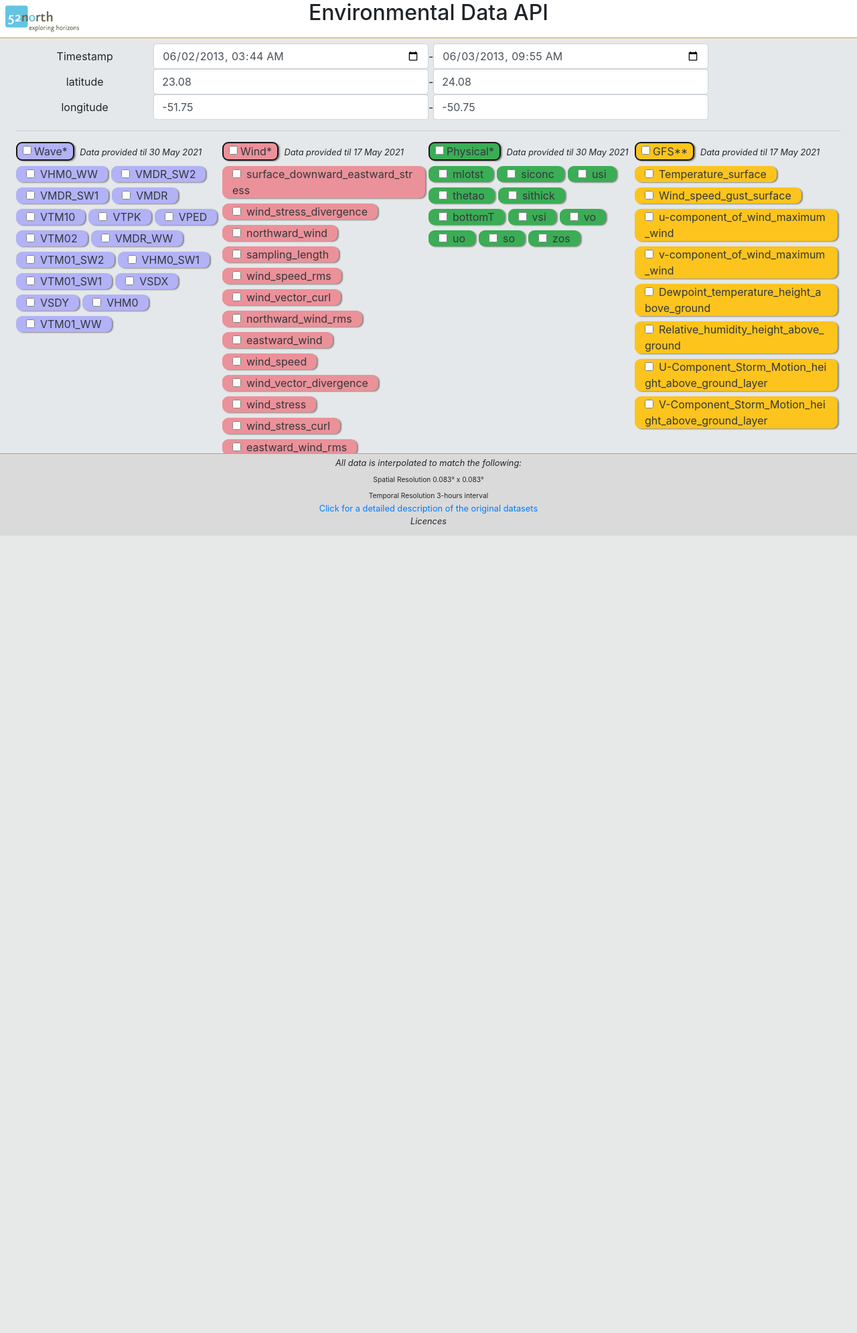
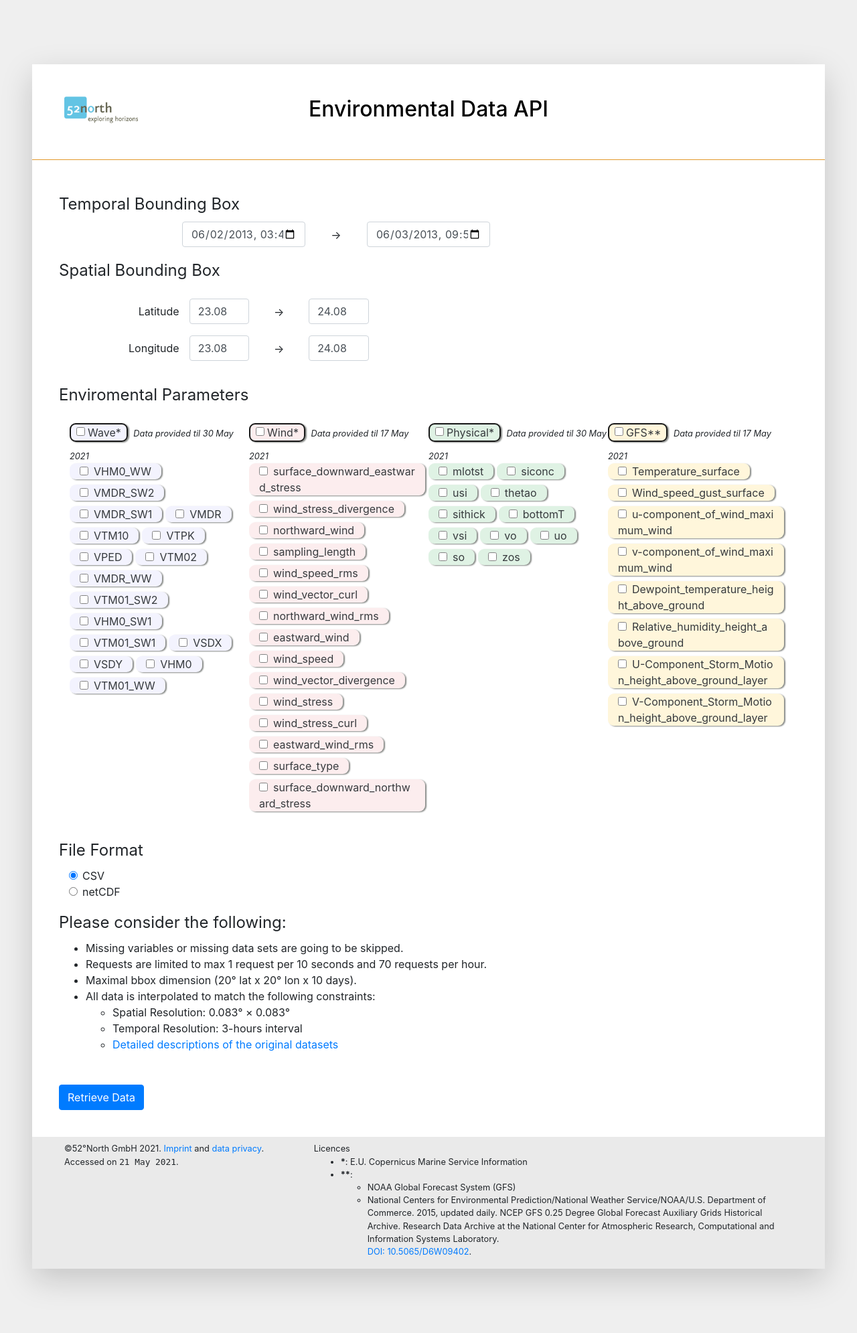
Before and after one commit to 52North/MariDataHarvest, a Flask app: page /EnvDataAPI/ in a window 1280 px wide. Shown: the whole page at 67% size. Before the commit the page ends 800 px from the top, so only its background shows below. Run offline with Flask 2, Linux system fonts and the light colour scheme; parts of the project's set-up code (start-up, migrations or seed data) failed here and were passed over.

Commit message:
Re-Design
- Use bootstrap alerts on error page

- Use bootstrap grid form layout

- Use fieldsets to group inputs

- Add copyright, imprint and data privacy information

- No direct styling in html except via bootstrap classes

```diff
--- a/EnvDataServer/static/css/styles.css
+++ b/EnvDataServer/static/css/styles.css
@@ -1,17 +1,56 @@
-.Wave{
-    background: #adadf9;
+.Wave {
+    background: #adadf929;
 }
-.GFS{
-    background: #ffc107;
+.GFS {
+    background: #ffc10729;
 }
-.Physical{
-    background: #28a745;
+.Physical {
+    background: #28a74529;
 }
-.Wind{
-    background: #ec8891;
+.Wind {
+    background: #ec889129;
 }
 
-.envLabel{
+body#body {
+    background: #efefef;
+}
+
+div#content-wrapper {
+    min-width: 1024px;
+}
+
+div#header {
+    background: #fff;
+    border-bottom: 1px solid #e2992b;
+}
+
+div#content {
+    background: #fff;
+    min-height: 1024px;
+}
+
+div#footer {
+    background: #eaeaea;
+    font-size: 80%;
+}
+
+div#footer span#date {
+    font-family: monospace;
+}
+
+h2#page-title > a,
+h2#page-title > a:hover,
+h2#page-title > a:visited,
+h2#page-title > a:active {
+    text-decoration:none;
+    color: #000;
+}
+
+div.mdash {
+    padding: 7.5px;
+}
+
+.envLabel {
     border-radius: 9px;
     margin-right: 5px;
     word-break: break-all;
--- a/EnvDataServer/templates/base.html
+++ b/EnvDataServer/templates/base.html
@@ -1,5 +1,5 @@
 <!doctype html>
-<html class="w-100 h-100">
+<html>
 <head>
     {% block head %}
        <script src="https://code.jquery.com/jquery-3.5.1.slim.min.js" integrity="sha384-DfXdz2htPH0lsSSs5nCTpuj/zy4C+OGpamoFVy38MVBnE+IbbVYUew+OrCXaRkfj" crossorigin="anonymous"></script>
@@ -11,64 +11,70 @@
         <title>Environmental Data API</title>
     {% endblock %}
 </head>
-<body class="w-100 h-100"  style="background: #dadada;">
+<body id="body" class="m-auto pt-5 pl-0 pb-5 pr-0" >
+<div id="content-wrapper" class="shadow-lg m-5 rounded">
     <div id="spinnerPanel" class="w-100 h-100" hidden>
         <div class="container w-25 h-100">
-    <div class="row justify-content-center d-flex align-items-center h-100">
-        <div class="col-auto vcenter   d-flex align-self-center"  style="align-items: center;">
-            <div class="spinner-border mr-4" role="status" style="width: 4rem; height: 4rem; color: #656464">
-            </div>
-            </div>
-            <div class="col vcenter   d-flex align-self-center"  style="align-items: center;">
-             <div style="background: #656464;color: white;padding: 8px;border-radius: 8px;">This may take a few minutes...</div>
+            <div class="row justify-content-center h-100">
+                <div class="col-auto vcenter">
+                    <div class="spinner-border mr-4" role="status"></div>
+                    <div id="spinner-message">This may take a few minutes...</div>
                 </div>
             </div>
         </div>
     </div>
-<div class="text-center" style="background: #ffffff; border-bottom: 1px solid#e2992b;">
+    <div id="header" class="text-center p-5">
        {% block header %}
     <div class="row no-gutters">
 
         <div class="col-2">
-        <div class="float-left p-2">
-            <a href="https://52north.org/"><img height="40" src="/static/img/logo.gif" href alt="52° North"></a>
+            <div class="float-left">
+                <a href="https://52north.org/"><img height="40" src="/static/img/logo.gif" alt="52°North"></a>
             </div>
         </div>
 
         <div class="col text-center">
-        <h2>Environmental Data API</h2>
+            <h2 id="page-title"><a href="./">Environmental Data API</a></h2>
         </div>
         <div class="col-2 ">
         </div>
     </div>
     {% endblock %}
     </div>
-<div class="pr-4 pl-4" style="background: #e5e8ea;  height: calc(100% - 180px); overflow: auto;">
+    <div id="content" class="p-4">
         {% block content %}{% endblock %}
     </div>
 
 
-<div class="text-center" style="background: #dadada; border-top: 1px solid#e2992b; height: 120px; overflow: auto">
+    <div id="footer" class="container-fluid pt-2 pl-5 pr-5 pb-0">
      {% block footer %}
-
-<small><i> All data is interpolated to match the following: <br></i>
-    <small> Spatial Resolution 0.083° x 0.083° </small><br>
-
-    <small> Temporal Resolution 3-hours interval </small>
-    <div><a
-            href="https://docs.google.com/spreadsheets/d/1GxcBtnaAa2GQDwZibYFbWPXGi7BPpPdYLZwyetpsJOQ/edit#gid=0">
-        Click for a detailed description of the original datasets
-    </a></div>
-</small>
-<small>
-    <div><i>Licences</i> <br></div>
-    <small>* E.U. Copernicus Marine Service Information</small><br>
-    <small>** NOAA Global Forecast System (GFS)</small><br>
-    <small>** National Centers for Environmental Prediction/National Weather Service/NOAA/U.S. Department of
-        Commerce. 2015, updated daily. NCEP GFS 0.25 Degree Global Forecast Auxiliary Grids Historical Archive.
-        Research Data Archive at the National Center for Atmospheric Research, Computational and Information
-        Systems Laboratory. https://doi.org/10.5065/D6W09402. <br>Accessed on <i id="date"></i>.</small></small>
+        <div class="row">
+            <div class="col-4">
+                &copy;52&deg;North GmbH 2021.
+                <a href="https://52north.org/about-us/contact-us/legal-notice/" target="_blank">Imprint</a>
+                and <a href="https://52north.org/privacy-statement/" target="_blank">data privacy</a>.
+                <br />
+                Accessed on <span id="date"></span>.
+            </div>
+            <div class="col-8">
+                Licences
+                <ul>
+                    <li><b>*</b>: E.U. Copernicus Marine Service Information</li>
+                    <li><b>**</b>:
+                        <ul>
+                            <li>NOAA Global Forecast System (GFS)</li>
+                            <li>National Centers for Environmental Prediction/National Weather Service/NOAA/U.S. Department of
+                                Commerce. 2015, updated daily. NCEP GFS 0.25 Degree Global Forecast Auxiliary Grids Historical
+                                Archive. Research Data Archive at the National Center for Atmospheric Research, Computational
+                                and Information Systems Laboratory.<br />
+                                <a href="https://doi.org/10.5065/D6W09402" target="_blank">DOI: 10.5065/D6W09402</a>.</li>
+                        </ul>
+                    </li>
+                </ul>
+            </div>
+        </div>
     {% endblock %}
+    </div>
 </div>
 </body>
 </html>
--- a/EnvDataServer/templates/index.html
+++ b/EnvDataServer/templates/index.html
@@ -5,54 +5,87 @@
 {% block content %}
 <div class="row justify-content-center no-gutters pt-2">
     <form method="get" enctype="multipart/form-data" action="/EnvDataAPI/request_env_data" id="submitForm">
-        <div class="form-inline" data-toggle="tooltip" data-placement="bottom" title="Maximal timestamp range is {{ max_days }} days and timestamp_lo must be lower than timestamp_hi.">
-            <label class="col-2">Timestamp </label>
-            <input class="form-control col-4" type="datetime-local"
-                                                           name="date_lo" value="2013-06-02T03:44"> -
-            <input class="form-control col-4" type="datetime-local" name="date_hi" value="2013-06-03T09:55">
+        <!--
+            TIMESTAMP
+        -->
+        <fieldset class="row m-3"
+                  title="Maximal temporal bounding box size is {{ max_days }} days. Start must be before end.">
+            <legend>Temporal Bounding Box</legend>
+            <div class="col-form-label col-2 text-right">&nbsp;</div>
+            <input id="date_lo" class="form-control col-2" type="datetime-local" name="date_lo" value="2013-06-02T03:44">
+            <div class="col-1 text-center mdash">&nbsp;&rarr;&nbsp</div>
+            <input id="date_hi" class="form-control col-2" type="datetime-local" name="date_hi" value="2013-06-03T09:55">
+        </fieldset>
+        <!--
+            Spatial Bounding Box
+        -->
+        <fieldset class="m-3">
+            <legend>Spatial Bounding Box</legend>
+            <fieldset class="row m-3"
+                  title="Maximal latitude extent is {{ max_lat }}°; start must be lower than end.">
+                <div class="col-form-label col-2 text-right">Latitude</div>
+                <input id="lat_lo" class="form-control col-1" type="number" name="lat_lo" value="23.08">
+                <div class="col-1 text-center mdash">&nbsp;&rarr;&nbsp</div>
+                <input id="lat_hi" class="form-control col-1" type="number" name="lat_hi" value="24.08">
+            </fieldset>
+            <fieldset class="row m-3"
+                  title="Maximal longitude extent is {{ max_lon }}°; start must be lower than end.">
+                <div class="col-form-label col-2 text-right">Longitude</div>
+                <input id="lon_lo" class="form-control col-1" type="number" name="lon_lo" value="23.08">
+                <div class="col-1 text-center mdash">&nbsp;&rarr;&nbsp</div>
+                <input id="lon_hi" class="form-control col-1" type="number" name="lon_hi" value="24.08">
+            </fieldset>
+        </fieldset>
+        <!--
+            Enviromental Parameters
+        -->
+        <fieldset class="m-3">
+            <legend>Enviromental Parameters</legend>
+            <div id="checkbox_list" class="row no-gutters m-3"></div>
+        </fieldset>
+        <!--
+            Format Parameters
+        -->
+        <fieldset class="row m-3">
+            <legend>File Format</legend>
+            <div class="col-10">
+                <div class="form-check">
+                    <input class="form-check-input" type="radio" id="format_csv" name="format" value="csv" checked="checked">
+                    <label class="form-check-label" for="format_csv">CSV</label>
+                </div>
+                <div class="form-check">
+                    <input class="form-check-input" type="radio" id="format_netcdf" value="netcdf" name="format">
+                    <label class="form-check-label" for="format_netcdf">netCDF</label>
+                </div>
+            </div>
+        </fieldset>
+        <!--
+            Information
+        -->
+        <div class="row m-3">
+            <legend>Please consider the following:</legend>
+            <ul>
+                <li>Missing variables or missing data sets are going to be skipped.</li>
+                <li>Requests are limited to max 1 request per 10 seconds and 70 requests per hour.</li>
+                <li>Maximal bbox dimension ({{ max_lat }}° lat x {{ max_lon }}° lon x {{ max_days }} days).</li>
+                <li>All data is interpolated to match the following constraints:
+                    <ul>
+                        <li>Spatial Resolution: 0.083° &times; 0.083°</li>
+                        <li>Temporal Resolution: 3-hours interval</li>
+                        <li>
+                            <a href="https://docs.google.com/spreadsheets/d/1GxcBtnaAa2GQDwZibYFbWPXGi7BPpPdYLZwyetpsJOQ/edit#gid=0"
+                               target="_blank">
+                                Detailed descriptions of the original datasets
+                            </a>
+                        </li>
+                    </ul>
+                </li>
+            </ul>
         </div>
-
-        <div class="form-inline" data-toggle="tooltip" data-placement="bottom" title="Maximal extent {{ max_lat }}° latitude and lat_lo must be lower than lat_hi.">
-            <label class="col-2">latitude </label> <input class="form-control col-4" type="number" name="lat_lo"
-                                                          value="23.08"> -
-            <input class="form-control col-4" type="number" name="lat_hi" value="24.08">
-        </div>
-
-        <div class="form-inline" data-toggle="tooltip" data-placement="bottom" title="Maximal extent {{ max_lon }}° longitude and lon_lo must be lower than lon_hi.">
-            <label class="col-2">longitude
-            </label> <input class="form-control col-4" type="number" name="lon_lo"
-                                                           value="-51.75"> -
-            <input class="form-control col-4"
-                   type="number" name="lon_hi" value="-50.75">
-        </div>
-
-        <hr>
-        <div id="checkbox_list" class="row no-gutters">
-        </div>
-        <hr>
-    <div class="col form-inline">
-              <button type="submit" class="btn btn-primary ml-2 " id="submitBtn">
+        <!--
             Submit
-        </button>
-                    <label class="form-control form-inline col-auto  ml-2"> CSV <input class="form-control col-2" type="radio"
-                                                                  name="format" value="csv"
-                                                                  checked> </label>
-                    <label class="form-control form-inline col-auto  ml-2"> netCDF <input class="form-control col-2" type="radio" value="netcdf"
-                                                                     name="format">
-                    </label>
-
-            </div>
-        <small>
-            <div>
-            <i>- Missing variables or missing data sets are going to be skipped.</i>
-        </div>
-        <div>
-            <i>- Requests are limited to max 1 request per 10 seconds and 70 requests per hour.</i>
-        </div>
-        <div>
-            <i>- Maximal bbox dimension ({{ max_lat }}° lat x {{ max_lon }}° lon x {{ max_days }} days).</i>
-        </div>
-        </small>
+        -->
+        <button class="btn btn-primary m-3" type="submit" id="submitBtn">Retrieve Data</button>
     </form>
 </div>
 {% endblock %}
```
Also changed, not shown: other parts of EnvDataServer/static/css/styles.css (+34 -19 lines), EnvDataServer/templates/result.html (+12 -36 lines), README.md. Lines whose indentation alone changed are shown as unchanged.
